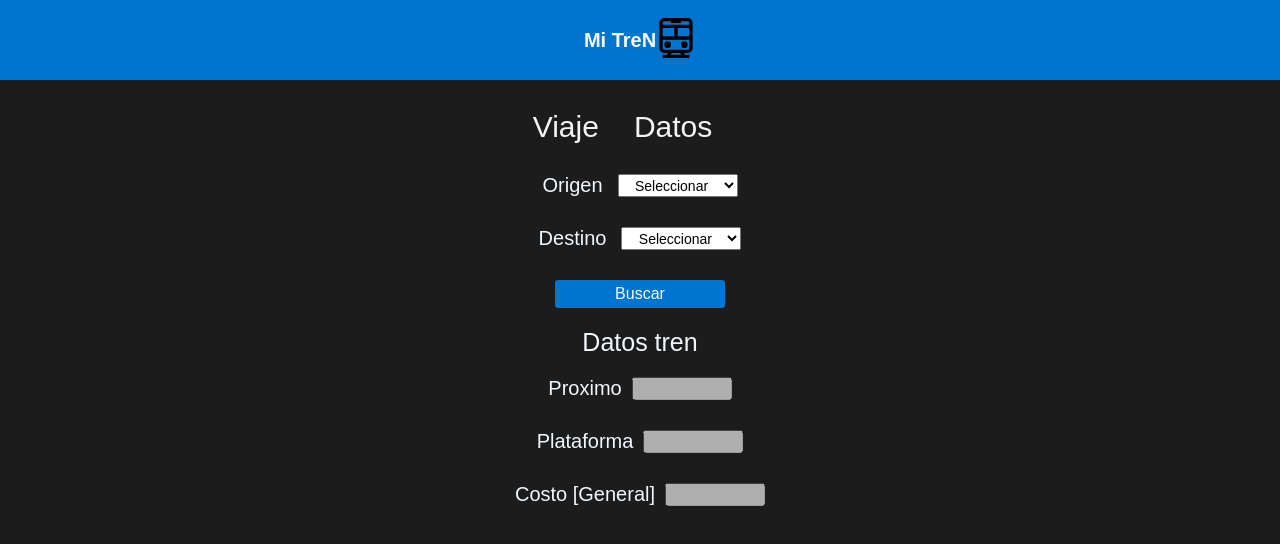
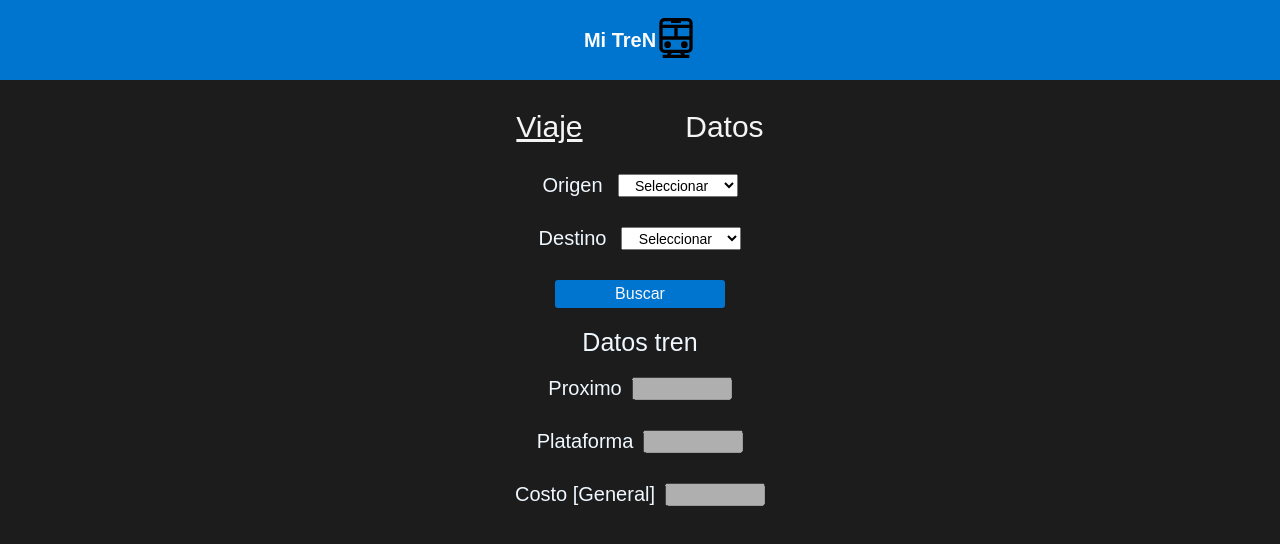
Before and after one commit to diegoolivera/mi-treN, a React (Create React App) app: page / in a window 1280 px wide. Shown: the top 544 px of the page. Built offline with nearby package versions, Linux system fonts and the light colour scheme; a web font is replaced by a local one.

Commit message:
[ADD] efecto selec underline

```diff
--- a/src/componentes/home/Home.jsx
+++ b/src/componentes/home/Home.jsx
@@ -10,21 +10,26 @@ const Home = () => {
   const [pagina2,setPagina2] = useState(false)
   const [tipoBoleto,setTipoBoleto] = useState("General")
   const buttonPage = useRef(null)
+  const buttonPage2 = useRef(null)
+
 
   const setBoleto= (tb)=>{
     setTipoBoleto(tb)
   }
+
   const changePag2 = ()=>{
     setPagina2(true)
   }
   const changePag = ()=>{
     setPagina2(false)
+    buttonPage2.classList.remove("activar")
+    buttonPage.classList.add("activar")
   }
   return (
     <main>
         <div className='flex'>
-          <p ref={buttonPage} onClick={changePag}>Viaje</p>
-          <p onClick={changePag2}>Datos</p>
+          <p className={pagina2? null:"activar"} ref={buttonPage} onClick={changePag}>Viaje</p>
+          <p className={pagina2? "activar":null} onClick={changePag2}>Datos</p>
         </div>
         <div>
           {pagina2? <DatoBoleto sb={setBoleto} /> : <Viaje tb={tipoBoleto}/> }
--- a/src/componentes/home/home.css
+++ b/src/componentes/home/home.css
@@ -6,19 +6,20 @@ main{
 .flex{
     display: flex;
     align-items: center;
-    justify-content: center;
+    justify-content: space-around;
+    width: 350px;
+    margin: 0 auto;
 }
 
 .flex p{
     margin-top: 30px;
     font-size: 30px;
-    margin-right: 35px;
     color: rgb(244, 244, 245);
     cursor: pointer;
     font-family: 'Author', sans-serif;
 }
 
-.flex p:hover{
+
+.activar{
     text-decoration: underline;
-
 }
```
